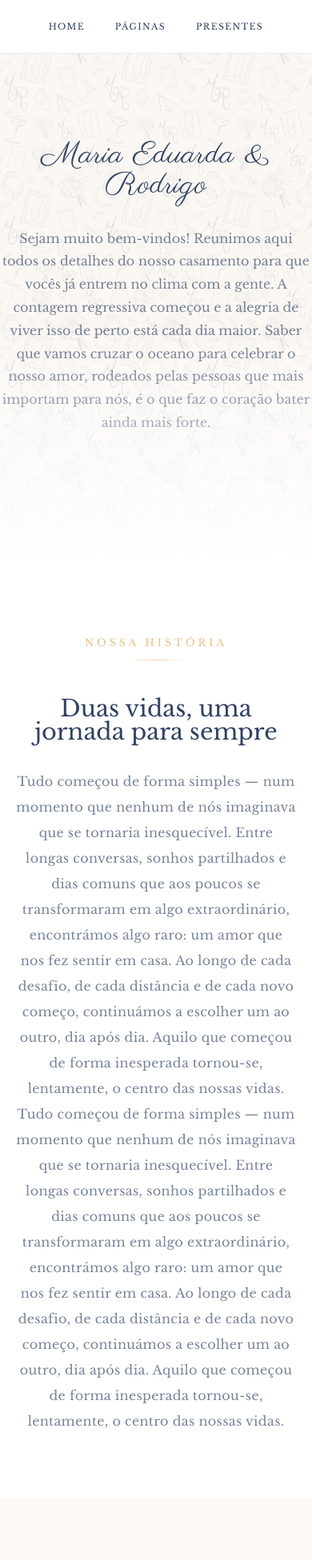
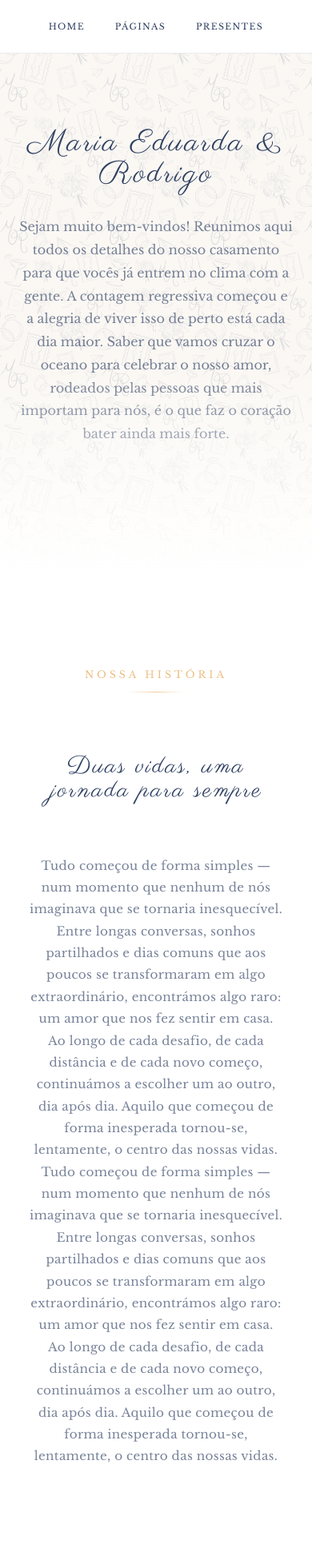
Before and after one commit to RodrigoSubtil/meu-casamento, a React (Vite) app: page / in a window 390 px wide. Shown: the top 1951 px of the page at 80% size. Built offline with nearby package versions, Linux system fonts and the light colour scheme.

Commit message:
Responsividade Home

```diff
--- a/src/components/home/hero/hero.css
+++ b/src/components/home/hero/hero.css
@@ -9,39 +9,42 @@
    padding: 0;
    margin: 0;
 
-   border-bottom: var(--border-thin);
+   border-bottom: var(--border-soft);
 
    background-image: url("/img/fundo.png");
    background-size: cover;
    background-position: center;
    background-repeat: no-repeat;
 
+   /* mesmo estilo de suavização da gallery */
    mask-image: linear-gradient(
       to bottom,
       rgba(0,0,0,1) 0%,
-      rgba(0,0,0,1) 60%,
+      rgba(0,0,0,1) 65%,
       rgba(0,0,0,0) 100%
    );
 }
 
-/* overlay luxo */
+/* overlay no mesmo padrão “luxo soft” da gallery */
 .hero::before {
    content: "";
    position: absolute;
    inset: 0;
 
-   background: rgba(250, 246, 241, 0.78);
+   background: rgba(250, 246, 241, 0.75);
 
    z-index: 1;
 }
 
 /* =========================
-   CONTAINER
+   CONTAINER (PADRÃO IGUAL GALLERY)
 ========================= */
 
 .hero-container {
    width: 100%;
-   max-width: var(--container-md);
+   max-width: var(--container-xl);
+
+   margin: 0 auto;
 
    display: flex;
    flex-direction: column;
@@ -50,14 +53,16 @@
 
    text-align: center;
 
-   gap: var(--space-8);
+   gap: 3rem;
+
+   padding: 0 1.5rem;
 
    position: relative;
    z-index: 2;
 }
 
 /* =========================
-   TITLE
+   TITLE (CONSISTENTE COM O SITE)
 ========================= */
 
 .hero-title {
@@ -70,15 +75,15 @@
 
    margin: 0;
 
-   letter-spacing: var(--letter-spacing);
+   letter-spacing: 0.08em;
 }
 
 /* =========================
-   SUBTITLE
+   SUBTITLE (IGUAL LINGUAGEM DA GALLERY)
 ========================= */
 
 .hero-subtitle {
-   max-width: 620px;
+   max-width: 680px;
 
    font-size: var(--text-md);
    line-height: 1.8;
@@ -97,6 +102,10 @@
       min-height: 85vh;
    }
 
+   .hero-container {
+      gap: 2rem;
+   }
+
    .hero-title {
       font-size: 2.4rem;
    }
--- a/src/components/home/message/contentMessage.css
+++ b/src/components/home/message/contentMessage.css
@@ -1,26 +1,20 @@
 .message-section {
+   padding: var(--section-padding);
    background: var(--color-rose);
-
-   padding: 7rem 0;
-
-   display: flex;
-   justify-content: center;
-
-   position: relative;
 }
 
 .message-container {
    width: 100%;
-   max-width: var(--container-md);
-
-   padding: 0 20px;
-   box-sizing: border-box;
+   max-width: var(--container-xl);
+   margin: 0 auto;
 
    display: flex;
    flex-direction: column;
    align-items: center;
 
-   gap: 3rem;
+   gap: 4rem;
+   padding: 0 1rem;
+   box-sizing: border-box;
 }
 
 /* =========================
@@ -47,12 +41,12 @@
 }
 
 .message-subtitle {
-   max-width: 680px;
+   max-width: 720px;
 
    margin: 0;
 
    font-size: var(--text-md);
-   line-height: 1.9;
+   line-height: 1.8;
 
    color: var(--text-muted);
 }
@@ -84,23 +78,20 @@
 
    border-radius: var(--radius-lg);
 
-   background:
-      rgba(91, 163, 121, 0.08);
-
-   border:
-      1px solid rgba(91, 163, 121, 0.18);
+   background: rgba(91, 163, 121, 0.08);
+   border: 1px solid rgba(91, 163, 121, 0.18);
 
    color: #5b8f73;
 
-   font-size: 0.88rem;
+   font-size: 0.9rem;
 
-   letter-spacing: 0.04em;
+   letter-spacing: 0.03em;
 
    padding: 0 20px;
 
    text-align: center;
 
-   animation: fadeUp 0.3s ease;
+   animation: fadeUp 0.25s ease;
 }
 
 /* =========================
@@ -117,7 +108,6 @@
 ========================= */
 
 @keyframes fadeUp {
-
    from {
       opacity: 0;
       transform: translateY(6px);
@@ -133,22 +123,18 @@
    RESPONSIVE
 ========================= */
 
-@media (max-width: 800px) {
-
-   .message-section {
-      padding: 5rem 0;
-   }
-
+@media (max-width: 900px) {
    .message-title {
-      font-size: 1.8rem;
+      font-size: 2.2rem;
    }
 
    .message-subtitle {
       font-size: 0.95rem;
-      line-height: 1.8;
-   }
-
-   .message-form {
-      gap: 1.5rem;
    }
 }
+
+@media (max-width: 600px) {
+   .message-title {
+      font-size: 1.9rem;
+   }
+}
--- a/src/components/home/ourStory/contentOurStory.css
+++ b/src/components/home/ourStory/contentOurStory.css
@@ -4,7 +4,7 @@
    display: flex;
    justify-content: center;
 
-   padding: 7rem 0;
+   padding: var(--section-padding);
 
    margin: 0;
 }
@@ -15,7 +15,8 @@
 
 .our-story-container {
    width: 100%;
-   max-width: var(--container-md);
+   max-width: var(--container-xl);
+   margin: 0 auto;
 
    display: flex;
    flex-direction: column;
@@ -23,11 +24,11 @@
 
    text-align: center;
 
-   gap: var(--space-8);
+   gap: 4rem;
 
-   padding: 0 20px;
+   padding: 0 1rem;
 
-   margin: 0;
+   box-sizing: border-box;
 }
 
 /* =========================
@@ -35,7 +36,7 @@
 ========================= */
 
 .our-story-title {
-   font-family: var(--font-primary);
+   font-family: var(--font-display);
 
    font-size: var(--text-2xl);
    font-weight: 400;
@@ -44,6 +45,8 @@
 
    color: var(--text-primary);
    text-align: center;
+
+   letter-spacing: 0.08em;
 }
 
 /* =========================
@@ -66,9 +69,9 @@
    max-width: 860px;
 
    font-size: var(--text-md);
-   line-height: 2.2;
+   line-height: 1.9;
 
-   letter-spacing: var(--letter-spacing);
+   letter-spacing: 0.02em;
 
    text-align: center;
 
@@ -79,17 +82,22 @@
    RESPONSIVO
 ========================= */
 
-@media (max-width: 768px) {
-
-   .our-story {
-      padding: 5rem 0;
-   }
-
+@media (max-width: 900px) {
    .our-story-title {
-      font-size: 1.8rem;
+      font-size: 2.2rem;
    }
 
    .story-editorial p {
-      line-height: 2;
+      font-size: 0.95rem;
    }
 }
+
+@media (max-width: 600px) {
+   .our-story-title {
+      font-size: 1.9rem;
+   }
+
+   .story-editorial p {
+      line-height: 1.8;
+   }
+}
```
